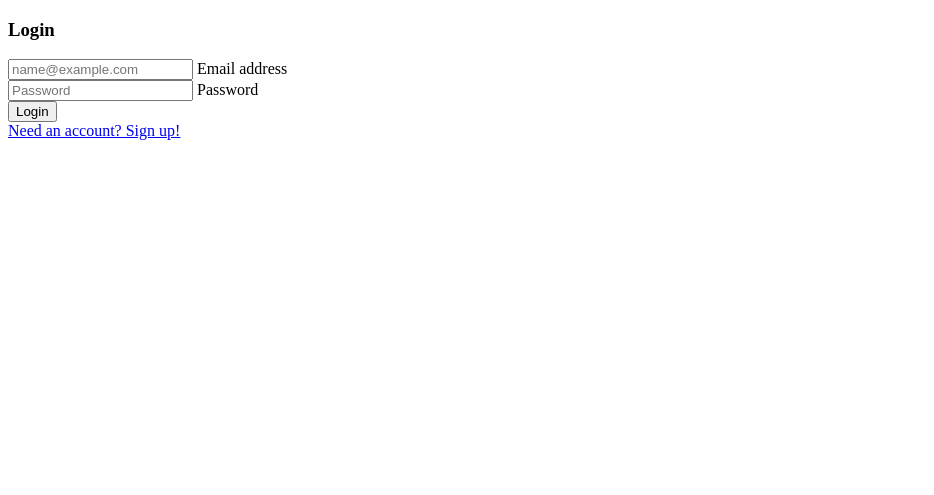
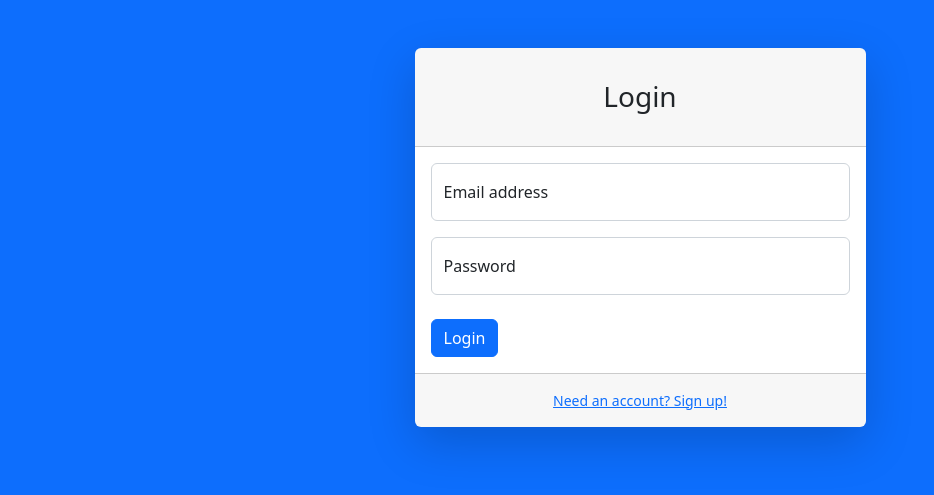
Before and after one commit to ckearl/final_project, a Django app: page /login/ in a window 1280 px wide. Shown: the top 495 px of the page, without its empty margins (0-934 px from the left). Run offline with Django 4.2, Linux system fonts and the light colour scheme.

Commit message:
screw slack

```diff
--- a/NutriData/NutriData/NutriData/settings.py
+++ b/NutriData/NutriData/NutriData/settings.py
@@ -121,7 +121,7 @@ USE_TZ = True
 # https://docs.djangoproject.com/en/4.1/howto/static-files/
 
 STATIC_ROOT = os.path.join(BASE_DIR, 'static')
-STATIC_URL = 'static/'
+STATIC_URL = '/static/'
 STATICFILES_DIRS = [
     os.path.join(BASE_DIR, 'aspire/static')
 ]
--- a/NutriData/NutriData/templates/base.html
+++ b/NutriData/NutriData/templates/base.html
@@ -6,10 +6,10 @@
     <meta http-equiv="X-UA-Compatible" content="IE=edge">
     <meta name="viewport" content="width=device-width, initial-scale=1.0">
     <title>Document</title>
-    <meta name=“author” content=“colorlib.com”>
-    <link href=“https://fonts.googleapis.com/css?family=Poppins:400,800” rel=“stylesheet” />
-    <link href=“https://cdn.jsdelivr.net/npm/bootstrap@5.2.2/dist/css/bootstrap.min.css” rel=“stylesheet” integrity=“sha384-Zenh87qX5JnK2Jl0vWa8Ck2rdkQ2Bzep5IDxbcnCeuOxjzrPF/et3URy9Bv1WTRi” crossorigin=“anonymous”>
-    <link href=“{% static 'admin/css/main.css' %}” rel=“stylesheet” />
+    <meta name="author" content="colorlib.com">
+    <link href="https://fonts.googleapis.com/css?family=Poppins:400,800" rel="stylesheet" />
+    <link href="https://cdn.jsdelivr.net/npm/bootstrap@5.2.2/dist/css/bootstrap.min.css" rel="stylesheet" integrity="sha384-Zenh87qX5JnK2Jl0vWa8Ck2rdkQ2Bzep5IDxbcnCeuOxjzrPF/et3URy9Bv1WTRi" crossorigin="anonymous">
+    <link href="{% static 'admin/css/main.css' %}" rel="stylesheet" />
 </head>
 <body>
     {% block content%}
```
